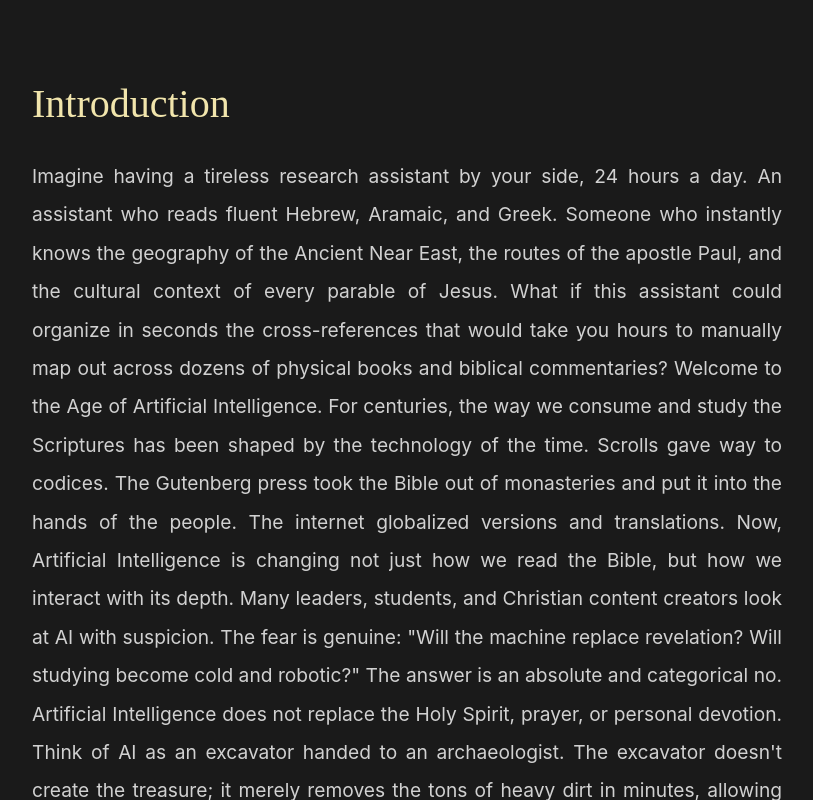
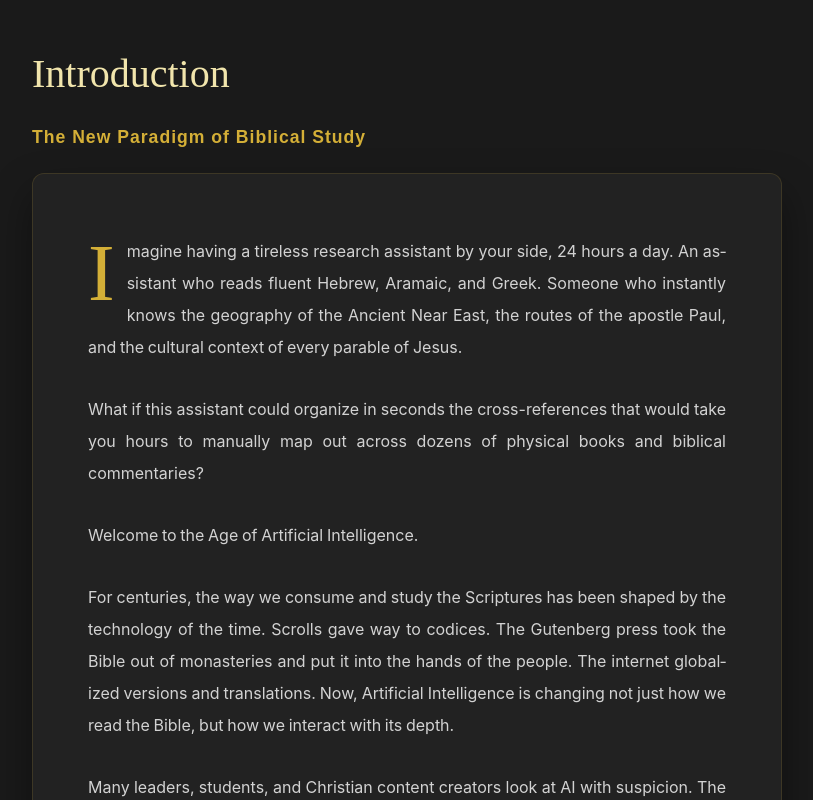
Before and after one commit to danielcollione/biblia-app, an Angular app: page /ebook-page in a window 1280 px wide. Shown: the part 640-1440 px from the top of the page, without its empty margins (233-1046 px from the left). Built offline with nearby package versions, Linux system fonts and the light colour scheme; no server answers.

Commit message:
feat: ajuste tela de leitura de e-book

```diff
--- a/src/app/components/ebook-page/ebook-page.html
+++ b/src/app/components/ebook-page/ebook-page.html
@@ -18,10 +18,14 @@
 
             <section class="chapter-content">
                 <h2 class="section-label">{{ versionService.ui().introduction }}</h2>
-                <h3 class="inner-subtitle">{{ ebookData()?.ebookIntro?.['sub-title'] }}</h3>
+                <h3 class="inner-subtitle">{{ ebookData()?.ebookIntro?.subtitle }}</h3>
 
                 <div class="reading-text">
-                    <p class="reader-p">{{ ebookData()?.ebookIntro?.content }}</p>
+                    @for (paragraph of ebookData()?.ebookIntro?.content.split('\n'); track $index) {
+                    @if (paragraph.trim()) {
+                    <p class="reader-p">{{ paragraph }}</p>
+                    }
+                    }
                 </div>
             </section>
 
--- a/src/app/components/ebook-page/ebook-page.scss
+++ b/src/app/components/ebook-page/ebook-page.scss
@@ -23,6 +23,17 @@ $gold-primary: #c5a059;
   flex-direction: column;
 }
 
+.reading-text {
+  /* Cria o cartão de destaque */
+  background-color: #222222;
+  padding: 45px 55px;
+  border-radius: 12px;
+  border: 1px solid rgba(212, 175, 55, 0.15); /* Borda usando seu tom de dourado */
+  box-shadow: 0 20px 40px rgba(0, 0, 0, 0.4);
+  position: relative;
+  margin-top: 10px;
+}
+
 /* Botão Voltar Personalizado */
 .nav-wrapper {
   margin-top: 100px;
@@ -43,7 +54,7 @@ $gold-primary: #c5a059;
 
 /* Tipografia e Estrutura do Livro */
 .book-header {
-  margin-bottom: 60px;
+  margin-bottom: 30px;
 
   .main-title {
     font-family: 'Cinzel', serif;
@@ -90,12 +101,25 @@ $gold-primary: #c5a059;
 
   .reader-p {
     font-family: 'Inter', sans-serif; /* Fonte limpa conforme solicitado */
-    font-size: 1.2rem;
+    font-size: 1rem;
     line-height: 2;
     color: rgba(255, 255, 255, 0.8);
     text-align: justify;
     margin-bottom: 30px;
+    hyphens: auto;
+    -webkit-hyphens: auto;
+    word-spacing: -0.05em;
   }
+}
+
+.reading-text .reader-p:first-of-type::first-letter {
+  font-family: 'Cinzel', serif;
+  font-size: 5rem;
+  color: #d4af37;
+  float: left;
+  line-height: 0.85;
+  padding-right: 12px;
+  margin-top: 4px;
 }
 
 .reader-paywall {
```
Lines whose indentation alone changed are shown as unchanged.
